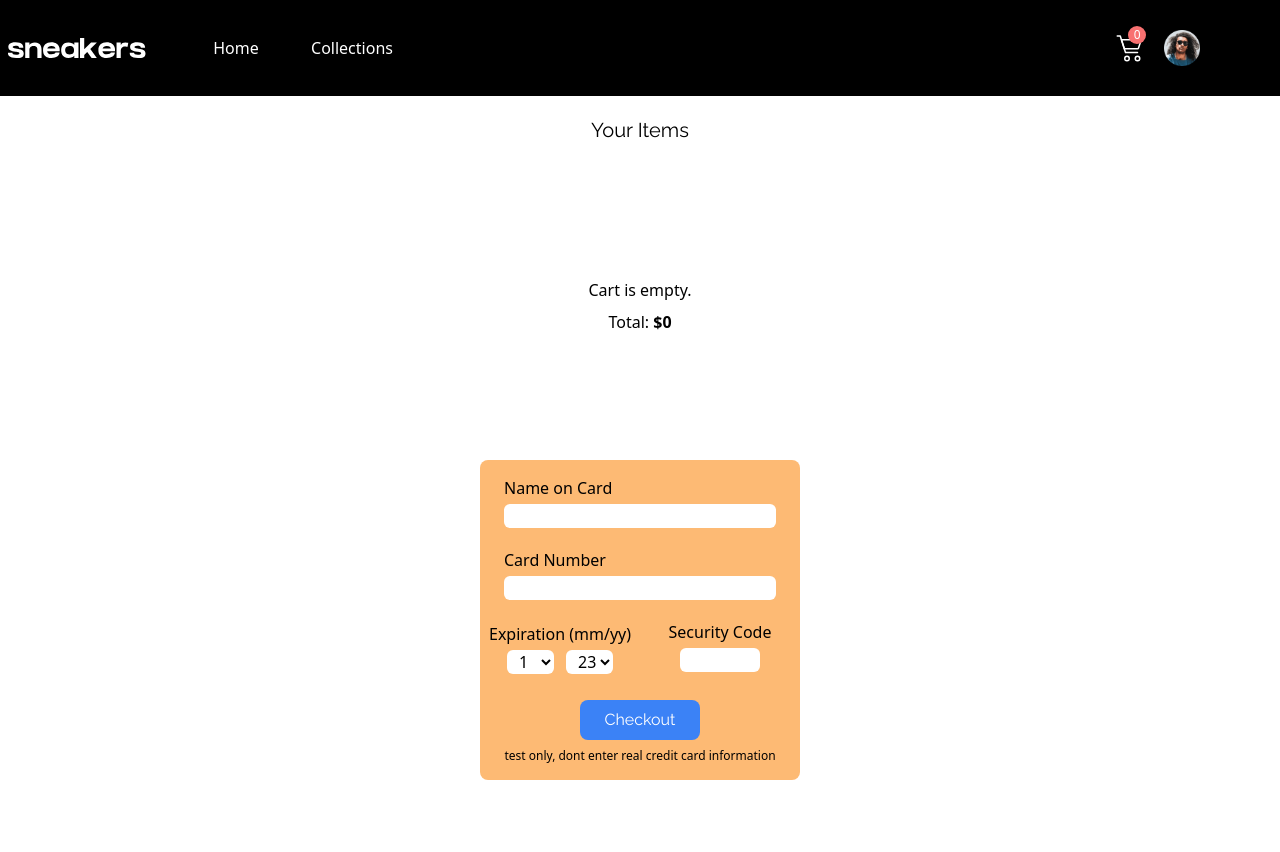
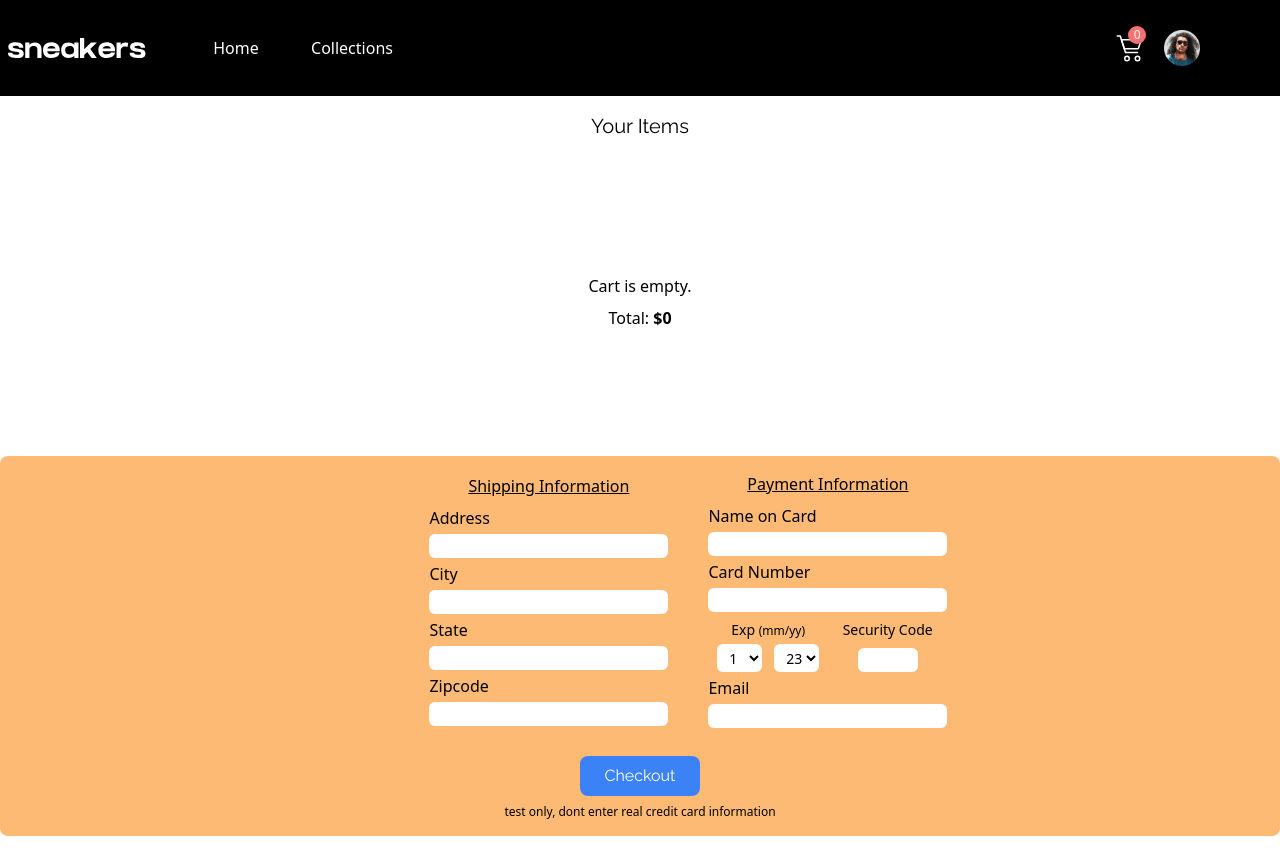
Before and after one commit to henry-shih4/shoes, a React (Create React App) app: page /checkout in a window 1280 px wide. Before the commit the page ends 800 px from the top, so only its background shows below. Built offline with nearby package versions, Linux system fonts and the light colour scheme.

Commit message:
Add shipping info, formatting of form

```diff
--- a/src/pages/Checkout.js
+++ b/src/pages/Checkout.js
@@ -25,6 +25,11 @@ export default function Checkout() {
   const [errorMsg, setErrorMsg] = useState();
   const [showCheckoutSuccessModal, setShowCheckoutSuccessModal] =
     useState(false);
+  const [address, setAddress] = useState("");
+  const [email, setEmail] = useState("");
+  const [city, setCity] = useState("");
+  const [state, setState] = useState("");
+  const [zipcode, setZipcode] = useState("");
 
   useEffect(() => {
     getTotalCost();
@@ -175,15 +180,76 @@ export default function Checkout() {
             Total: <span className="font-bold">${totalCost}</span>
           </div>
         </div>
-        <div className="w-[320px] min-w-[300px] min-h-[200px] py-4 mb-4 bg-orange-300 flex justify-center items-center rounded-lg">
+        <div className="w-[320px] min-w-[300px] min-h-[200px] py-4 mb-4 bg-orange-300 flex justify-center items-center rounded-lg md:w-full">
           <form
             onSubmit={(e) => {
               handleCheckoutSubmit(e);
             }}
             id="checkout-form"
-            className="w-[320px] min-w-[300px] flex flex-col justify-center items-center gap-y-4"
+            className="w-[320px] min-w-[300px] flex flex-col justify-center items-center gap-y-4 md:min-w-[500px] md:px-4 "
           >
-            <div className="flex flex-col w-[85%]">
+            <div className="flex flex-col md:flex-row w-[90%] gap-y-4 md:gap-x-10">
+              <div className="flex flex-col justify-center items-center">
+                <div className="flex flex-col w-[85%] text-center mb-2 underline">
+                  Shipping Information
+                </div>
+                <div className="flex flex-col w-full">
+                  <label htmlFor="address">
+                    <p>Address</p>
+                  </label>
+                  <input
+                    value={address}
+                    maxLength={50}
+                    required
+                    type="text"
+                    onChange={(e) => {
+                      setAddress(e.target.value);
+                    }}
+                  />
+                  <label htmlFor="city">
+                    <p>City</p>
+                  </label>
+                  <input
+                    value={city}
+                    maxLength={50}
+                    required
+                    type="text"
+                    onChange={(e) => {
+                      setCity(e.target.value);
+                    }}
+                  />
+
+                  <label htmlFor="state">
+                    <p>State</p>
+                  </label>
+                  <input
+                    value={state}
+                    maxLength={50}
+                    required
+                    type="text"
+                    onChange={(e) => {
+                      setState(e.target.value);
+                    }}
+                  />
+                  <label htmlFor="zipcode">
+                    <p>Zipcode</p>
+                  </label>
+                  <input
+                    value={zipcode}
+                    maxLength={11}
+                    required
+                    type="text"
+                    onChange={(e) => {
+                      setZipcode(e.target.value);
+                    }}
+                  />
+                </div>
+              </div>
+              <div className="flex flex-col justify-center items-center">
+                <div className="flex flex-col w-[85%] text-center mb-2 underline">
+                  Payment Information
+                </div>
+                <div className="flex flex-col w-full">
                   <label htmlFor="name">
                     <p>Name on Card</p>
                   </label>
@@ -197,7 +263,7 @@ export default function Checkout() {
                     }}
                   />
                 </div>
-            <div className="flex flex-col w-[85%]">
+                <div className="flex flex-col w-full">
                   <label className="flex gap-x-3 " htmlFor="card-no">
                     <p>Card Number</p>
                     <div>
@@ -220,17 +286,19 @@ export default function Checkout() {
                     }}
                   />
                 </div>
-            <div className="flex justify-center items-center">
-              <div className="w-1/2 flex flex-col justify-center items-center">
+                <div className="flex justify-center items-center w-full">
+                  <div className="w-1/2 flex flex-col justify-center items-center h-[60px]">
                     <label htmlFor="expiration">
-                  <p>Expiration (mm/yy)</p>
+                      <p className="text-sm">
+                        Exp <span className="text-xs">(mm/yy)</span>
+                      </p>
                     </label>
                     <div id="expiration" className="flex space-x-3">
                       <select
                         required
                         id="month"
                         value={month}
-                    className="w-1/2"
+                        className="w-1/2 h-[28px] text-sm"
                         onChange={(e) => {
                           setMonth(e.target.value);
                         }}
@@ -252,7 +320,7 @@ export default function Checkout() {
                         required
                         value={year}
                         id="year"
-                    className="w-1/2"
+                        className="w-1/2 text-sm"
                         onChange={(e) => {
                           setYear(e.target.value);
                         }}
@@ -266,9 +334,12 @@ export default function Checkout() {
                       </select>
                     </div>
                   </div>
-              <div className="w-1/2 flex flex-col justify-center items-center">
-                <label htmlFor="security-code">
-                  <p>Security Code</p>
+                  <div className="w-1/2 flex flex-col justify-center items-center h-[60px]">
+                    <label
+                      className="flex justify-center items-center h-[32px]"
+                      htmlFor="security-code"
+                    >
+                      <p className="text-sm">Security Code</p>
                     </label>
                     <input
                       value={securityCode}
@@ -276,11 +347,27 @@ export default function Checkout() {
                       required
                       id="security-code"
                       name="security-code"
-                  className="w-1/2"
+                      className="w-1/2 h-[28px] text-sm"
                       onChange={(e) => {
                         setSecurityCode(e.target.value);
                       }}
                     />
+                  </div>
+                </div>
+                <div className="flex flex-col w-full">
+                  <label htmlFor="email">
+                    <p>Email</p>
+                  </label>
+                  <input
+                    value={email}
+                    maxLength={50}
+                    required
+                    type="email"
+                    onChange={(e) => {
+                      setEmail(e.target.value);
+                    }}
+                  />
+                </div>
               </div>
             </div>
             <div className="flex flex-col justify-center items-center gap-y-2">
```
Lines whose indentation alone changed are shown as unchanged.
